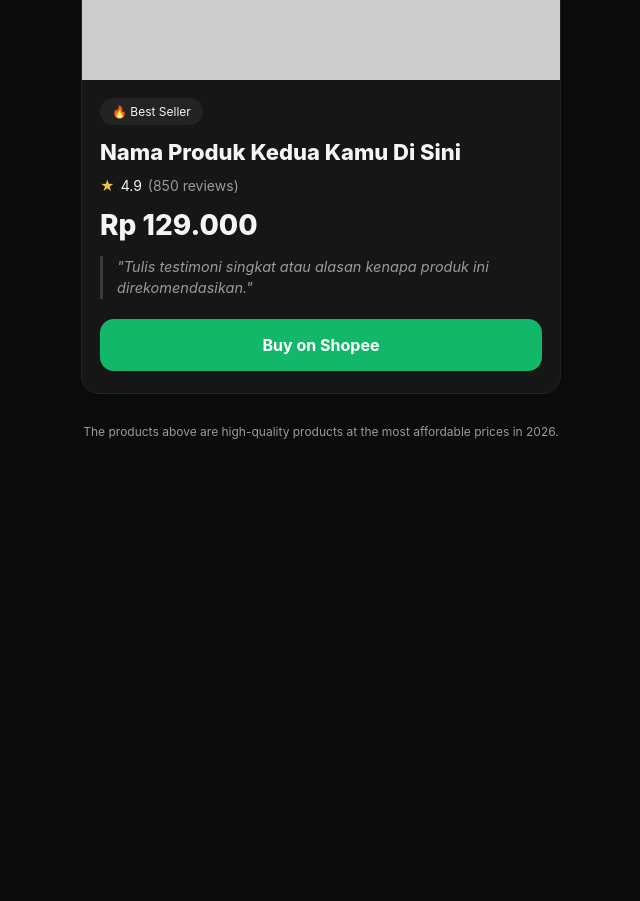
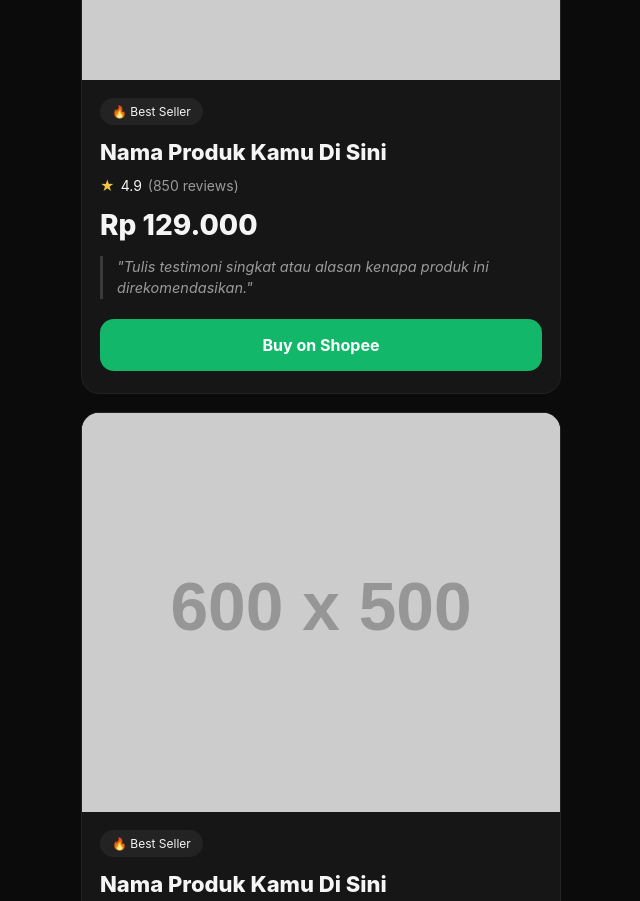
Before and after one commit to naufaljdn/affiliate, a plain HTML site: page index.html in a window 1280 px wide. Shown: the part 2040-2941 px from the top of the page, without its empty margins (319-959 px from the left). Before the commit the page ends 2539 px from the top, so only its background shows below. Drawn offline with Linux system fonts and the light colour scheme; placeholder pictures from the web are drawn by us.

Commit message:
Update product titles in index.html

```diff
--- a/index.html
+++ b/index.html
@@ -215,7 +215,7 @@
     {
       tag: "🔥 Best Seller",
       image: "https://placehold.co/600x500/ffffff/111111?text=Foto+Produk",
-      title: "Nama Produk Kedua Kamu Di Sini",
+      title: "Nama Produk Kamu Di Sini",
       rating: "4.9",
       reviewCount: "850 reviews",
       price: "Rp 129.000",
@@ -226,7 +226,18 @@
     {
       tag: "🔥 Best Seller",
       image: "https://placehold.co/600x500/ffffff/111111?text=Foto+Produk",
-      title: "Nama Produk Kedua Kamu Di Sini",
+      title: "Nama Produk Kamu Di Sini",
+      rating: "4.9",
+      reviewCount: "850 reviews",
+      price: "Rp 129.000",
+      quote: "Tulis testimoni singkat atau alasan kenapa produk ini direkomendasikan.",
+      buttonText: "Buy on Shopee",
+      link: "https://shopee.co.id/ganti-dengan-link-affiliate-2"
+    },
+    {
+      tag: "🔥 Best Seller",
+      image: "https://placehold.co/600x500/ffffff/111111?text=Foto+Produk",
+      title: "Nama Produk Kamu Di Sini",
       rating: "4.9",
       reviewCount: "850 reviews",
       price: "Rp 129.000",
```
